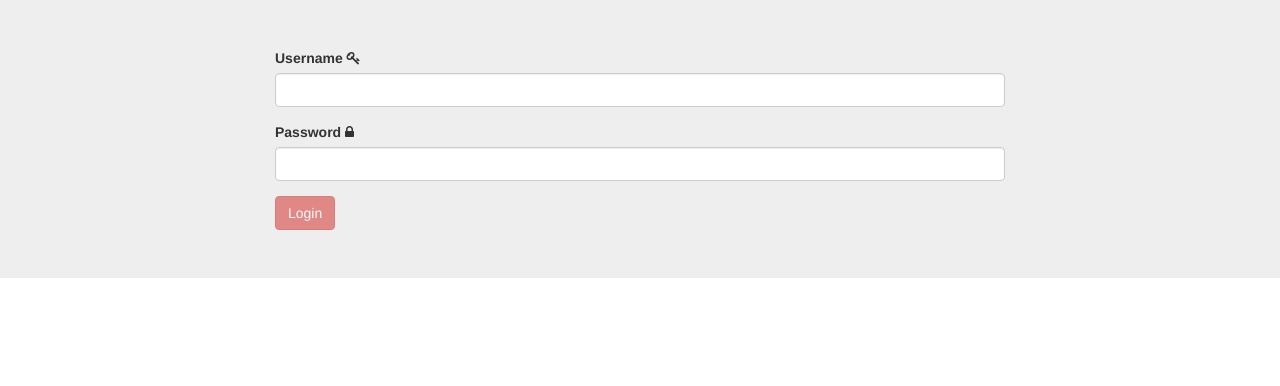
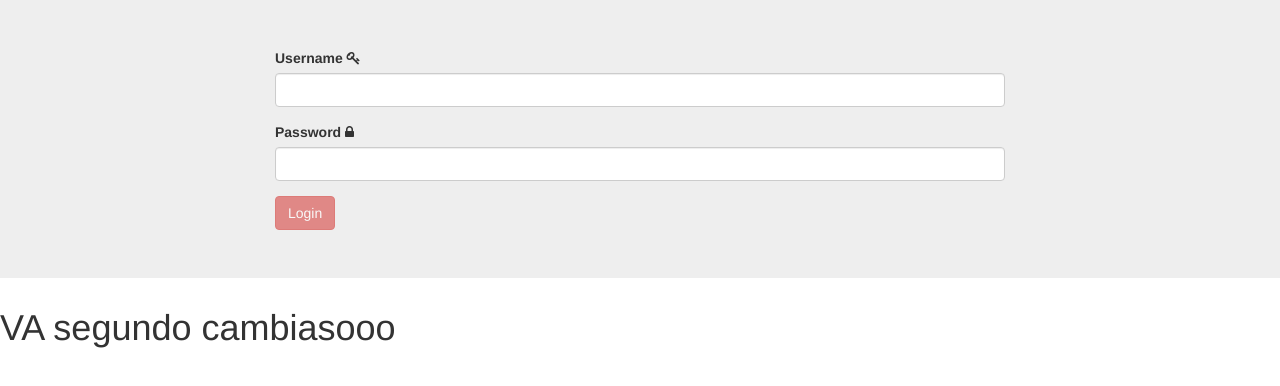
Before and after one commit to juan1006/AngularJS, a plain HTML site: page WebContent/index.html in a window 1280 px wide. Drawn offline with nearby package versions, Linux system fonts and the light colour scheme; some packages are replaced by stand-ins of ours.

Commit message:
Agregando local

```diff
--- a/WebContent/index.html
+++ b/WebContent/index.html
@@ -14,7 +14,7 @@
 			    </div>
 		    </div>
 	    </div>
-
+	   <h1>VA segundo cambiasooo</h1>
 	    <script src="//code.jquery.com/jquery-2.0.3.min.js"></script>
 	    <script src="//code.angularjs.org/1.2.20/angular.js"></script>
 	    <script src="//code.angularjs.org/1.2.20/angular-route.js"></script>
```
